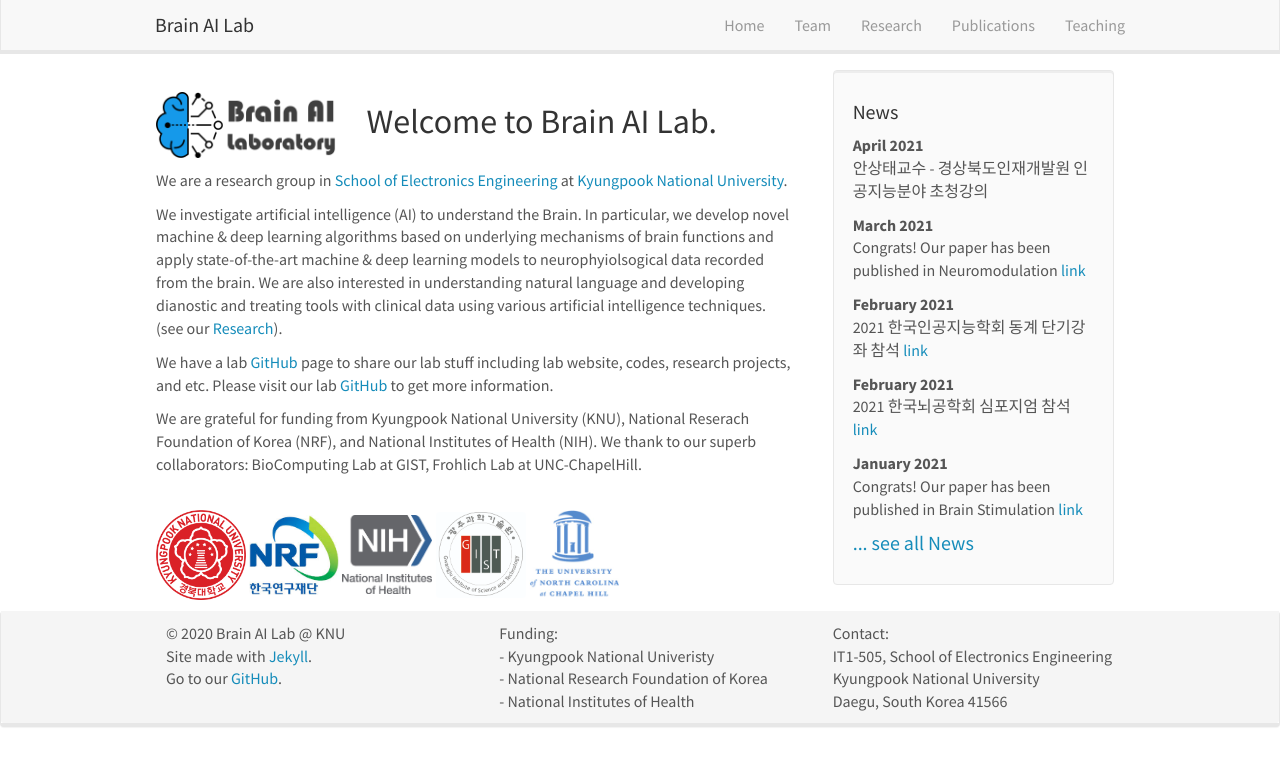
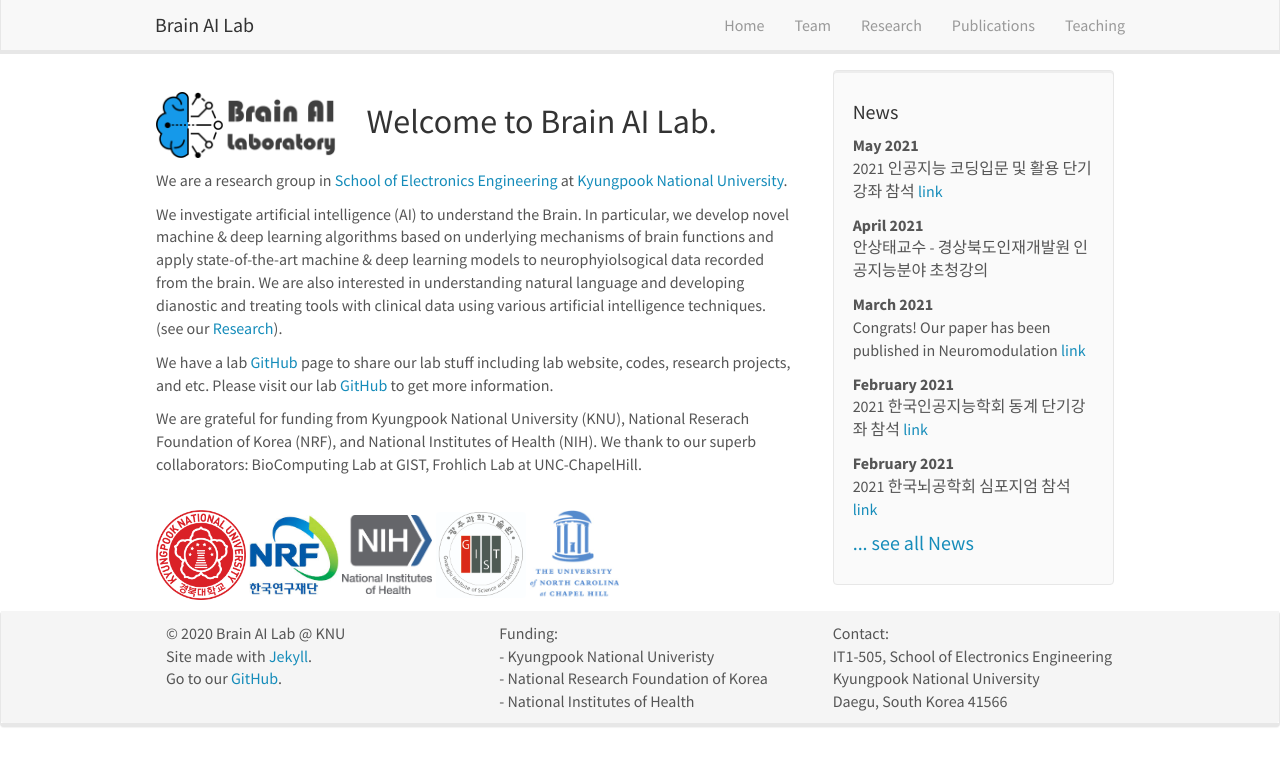
Before and after one commit to KNU-BrainAI/knu-brainai.github.io, a Jekyll site: the page built from _pages/home.md, in a window 1280 px wide. Shown: the top 766 px of the page. Built offline with Jekyll 4.4.1, drawn with Linux system fonts in a browser that asks for light colours; nearby versions of some CDN libraries.

Commit message:
Update news.yml

```diff
--- a/_data/news.yml
+++ b/_data/news.yml
@@ -1,3 +1,7 @@
+- date: May 2021
+  headline: "2021 인공지능 코딩입문 및 활용 단기강좌 참석 <a href='http://aiassociation.kr/Conference/ConferenceView.asp?AC=0&CODE=CC20210402&CpPage=109#CONF'>link</a>"
+  details: "참석자: 안상태, "
+
 - date: April 2021
   headline: "안상태교수 - 경상북도인재개발원 인공지능분야 초청강의"
   details: "강의자: 안상태, 강의대상: 6급공무원, 강의내용:인공지능, 초기관:경상북도인재개발원"
```
